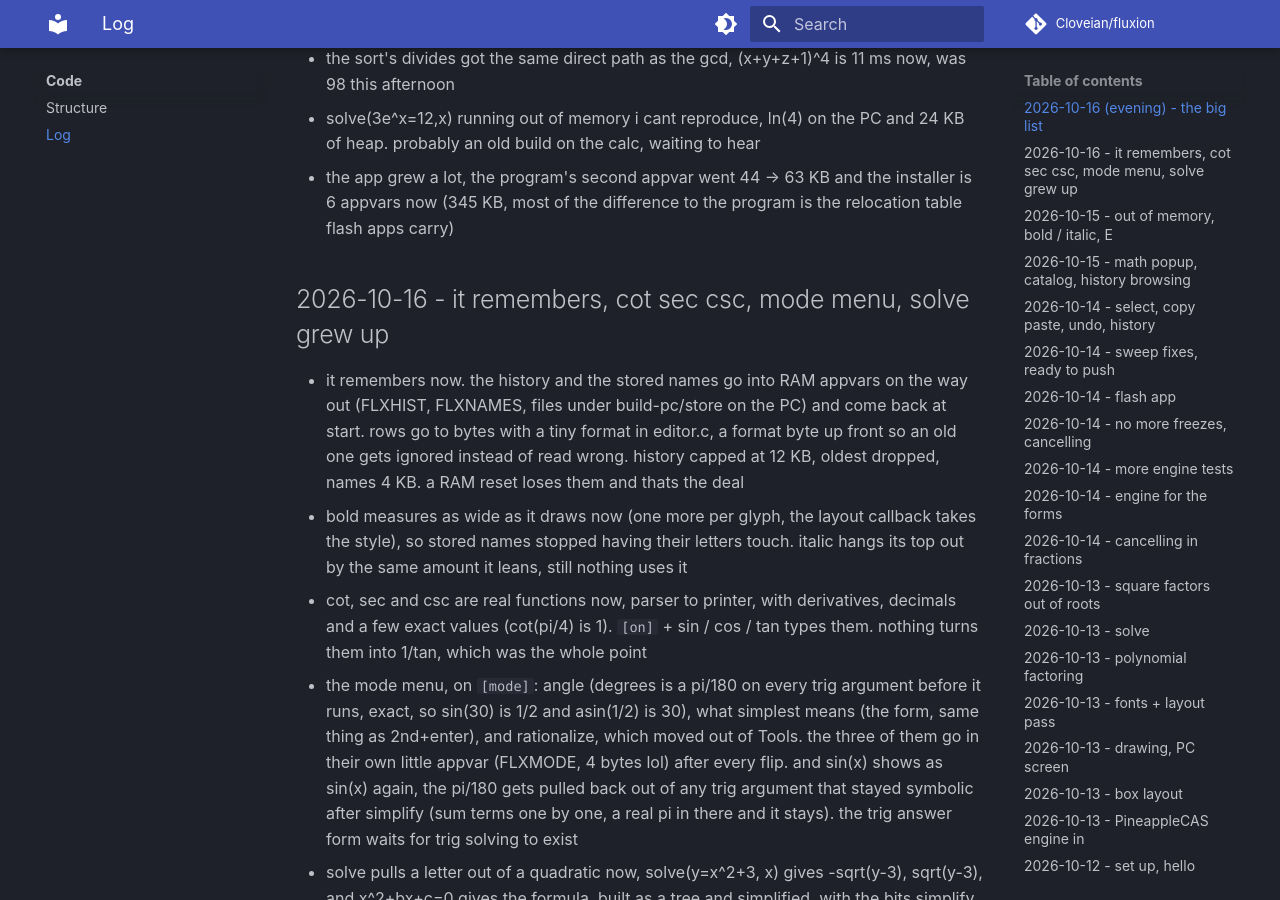
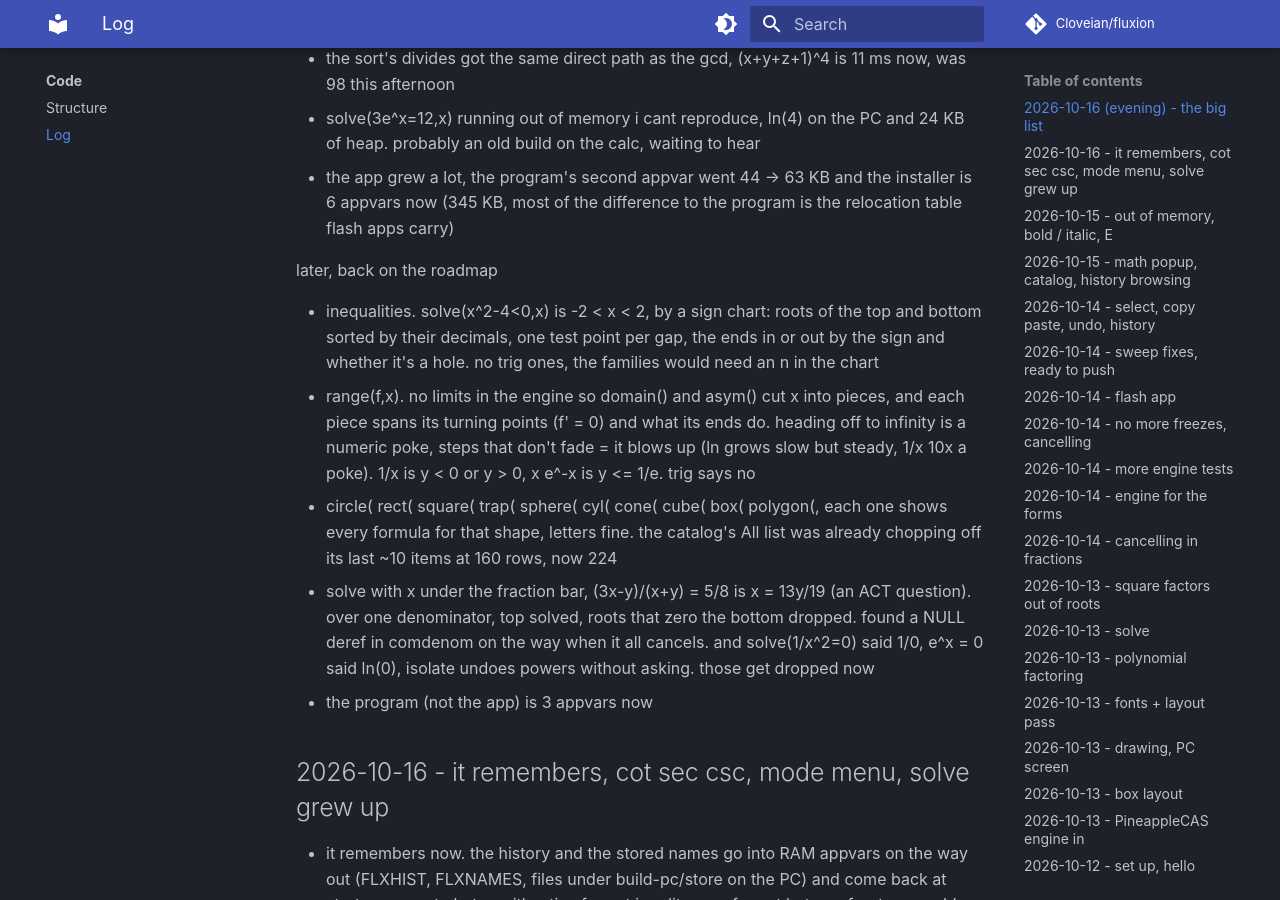
Before and after one commit to Cloveian/fluxion, an MkDocs documentation site: the page built from docs/code/log.md, in a window 1280 px wide and 900 px high, scrolled down 800 px. Built offline with MkDocs 1.6.1 and Material for MkDocs 9.7.7, drawn with Linux system fonts in a browser that asks for light colours; comment, search, counter and statistics services are not loaded.

Commit message:
log, roadmap round

```diff
--- a/docs/code/log.md
+++ b/docs/code/log.md
@@ -12,6 +12,14 @@ got a list of 16 things with a deadline, so five workers on their own branches,
 - the sort's divides got the same direct path as the gcd, (x+y+z+1)^4 is 11 ms now, was 98 this afternoon
 - solve(3e^x=12,x) running out of memory i cant reproduce, ln(4) on the PC and 24 KB of heap. probably an old build on the calc, waiting to hear
 - the app grew a lot, the program's second appvar went 44 -> 63 KB and the installer is 6 appvars now (345 KB, most of the difference to the program is the relocation table flash apps carry)
+
+later, back on the roadmap
+
+- inequalities. solve(x^2-4<0,x) is -2 < x < 2, by a sign chart: roots of the top and bottom sorted by their decimals, one test point per gap, the ends in or out by the sign and whether it's a hole. no trig ones, the families would need an n in the chart
+- range(f,x). no limits in the engine so domain() and asym() cut x into pieces, and each piece spans its turning points (f' = 0) and what its ends do. heading off to infinity is a numeric poke, steps that don't fade = it blows up (ln grows slow but steady, 1/x 10x a poke). 1/x is y < 0 or y > 0, x e^-x is y <= 1/e. trig says no
+- circle( rect( square( trap( sphere( cyl( cone( cube( box( polygon(, each one shows every formula for that shape, letters fine. the catalog's All list was already chopping off its last ~10 items at 160 rows, now 224
+- solve with x under the fraction bar, (3x-y)/(x+y) = 5/8 is x = 13y/19 (an ACT question). over one denominator, top solved, roots that zero the bottom dropped. found a NULL deref in comdenom on the way when it all cancels. and solve(1/x^2=0) said 1/0, e^x = 0 said ln(0), isolate undoes powers without asking. those get dropped now
+- the program (not the app) is 3 appvars now
 
 ## 2026-10-16 - it remembers, cot sec csc, mode menu, solve grew up
 
```
